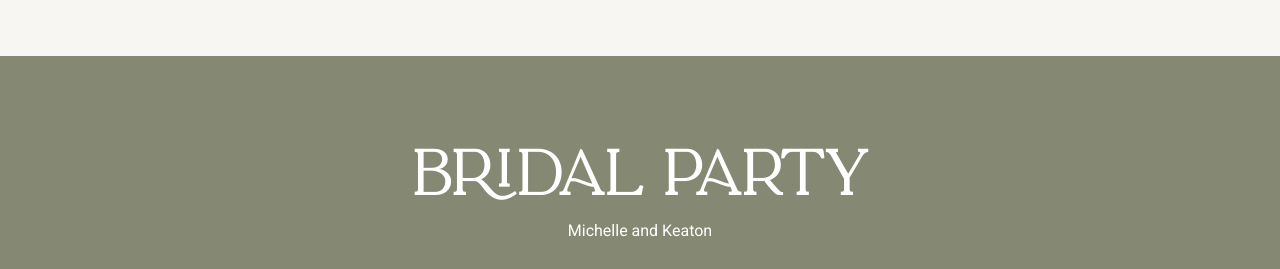
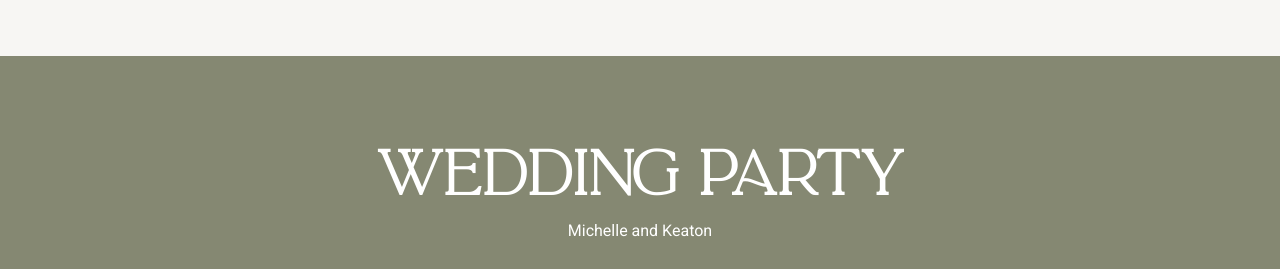
Before and after one commit to nguyenmichelle/keachelle-wedding, a Nuxt app: page / in a window 1280 px wide. Shown: the part 3040-3309 px from the top of the page. Built offline with nearby package versions, Linux system fonts and the light colour scheme.

Commit message:
Renaming bridal party section to wedding party

```diff
--- a/components/Section/BridalParty.vue
+++ b/components/Section/WeddingParty.vue
@@ -1,5 +1,5 @@
 <template>
-  <Section id="bridal-party" background-color="#858872" title="Bridal Party" white-text="true">
+  <Section id="wedding-party" background-color="#858872" title="Wedding Party" white-text="true">
     <v-row>
       <v-col cols="12" class="text-center">
         Michelle and Keaton
--- a/layouts/default.vue
+++ b/layouts/default.vue
@@ -16,7 +16,7 @@
             <v-icon>mdi-menu</v-icon>
           </v-btn>
         </template>
-        <v-list v-for="item in items">
+        <v-list v-for="item in items" :key="item.title">
           <v-list-item>
             <router-link :to="item.to">
               <v-list-item>{{ item.title }}</v-list-item>
@@ -58,8 +58,8 @@ export default {
           to: '#accommodations'
         },
         {
-          title: 'Bridal Party',
-          to: '#bridal-party'
+          title: 'Wedding Party',
+          to: '#wedding-party'
         },
         {
           title: 'Gifts/Registry',
--- a/pages/index.vue
+++ b/pages/index.vue
@@ -33,7 +33,7 @@
       </v-row>
     </v-container>
     <section-accommodations></section-accommodations>
-    <section-bridal-party></section-bridal-party>
+    <section-wedding-party></section-wedding-party>
     <section-gifts></section-gifts>
     <div class="couple-pic"></div>
     <section-rsvp></section-rsvp>
```
